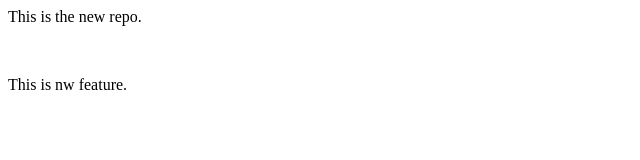
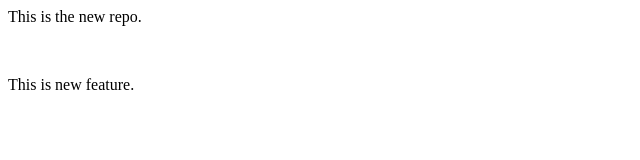
Before and after one commit to saiteja-puttoju/localrepo, a plain HTML site: page index.html in a window 1280 px wide. Shown: the full height of the page, 0-640 px from the left. Drawn offline with Linux system fonts and the light colour scheme.

Commit message:
new feature edit

```diff
--- a/index.html
+++ b/index.html
@@ -1,3 +1,3 @@
 <p>This is the new repo.</p>
 <br>
-<p>This is nw feature.</p>
+<p>This is new feature.</p>
```
